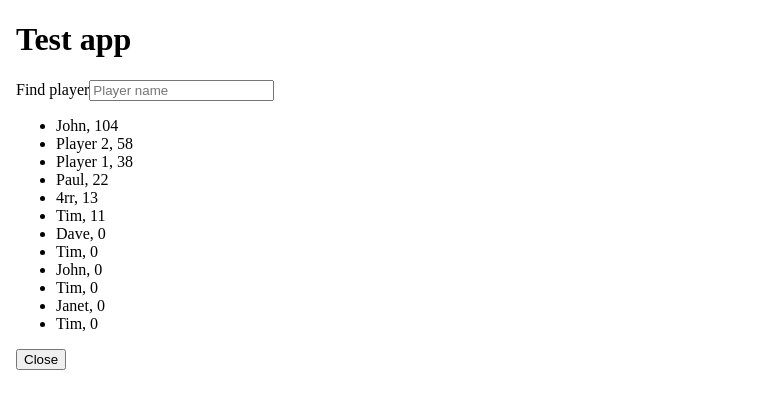
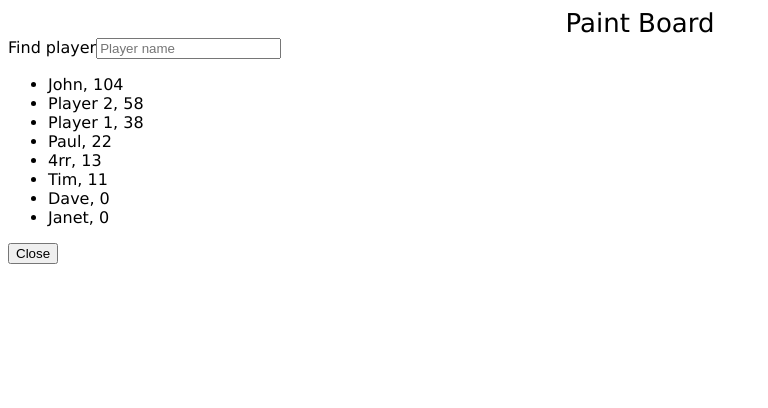
Before and after one commit to juliaranne/angular-app, an Angular app: page /leaderboard in a window 1280 px wide. Shown: the top 408 px of the page, without its empty margins (0-768 px from the left). Built offline with nearby package versions, Linux system fonts and the light colour scheme; data requests are answered from the project's data file.

Commit message:
add debounce, test against lower case

```diff
--- a/server/api/db.json
+++ b/server/api/db.json
@@ -1,63 +1,51 @@
 {
   "players": [
     {
+      "name": "player 1",
+      "display_name": "Player 1",
       "id": 1,
-      "name": "Player 1",
       "score": 38
     },
     {
+      "name": "player 2",
+      "display_name": "Player 2",
       "id": 2,
-      "name": "Player 2",
       "score": 58
     },
     {
-      "name": "Paul",
+      "name": "paul",
+      "display_name": "Paul",
       "id": 3,
       "score": 22
     },
     {
-      "name": "Dave",
+      "name": "dave",
+      "display_name": "Dave",
       "id": 4,
       "score": 0
     },
     {
-      "name": "Tim",
-      "id": 5,
-      "score": 0
-    },
-    {
-      "name": "Tim",
+      "name": "tim",
+      "display_name": "Tim",
       "id": 6,
       "score": 11
     },
     {
-      "name": "John",
-      "id": 7,
-      "score": 0
-    },
-    {
-      "name": "John",
+      "name": "john",
+      "display_name": "John",
       "id": 8,
       "score": 104
     },
     {
       "name": "4rr",
+      "display_name": "4rr",
       "id": 9,
       "score": 13
     },
     {
-      "name": "Tim",
-      "id": 10,
-      "score": 0
-    },
-    {
-      "name": "Janet",
+      "name": "janet",
+      "display_name": "Janet",
       "id": 11,
-      "score": 0
-    },
-    {
-      "name": "Tim",
-      "id": 12,
       "score": 0
     }
   ]
--- a/src/app/app.component.html
+++ b/src/app/app.component.html
@@ -6,7 +6,7 @@
   <title>Cool game</title>
 </head>
 <body>
-  <h1>Test app</h1>
+  <h1 class="site-title">Paint Board</h1>
   <router-outlet></router-outlet>
 </body>
 </html>
--- a/src/app/app.component.scss
+++ b/src/app/app.component.scss
@@ -0,0 +1,17 @@
+body,
+html{
+  padding: 0;
+  margin: 0;
+}
+
+body {
+  font-family: 'Lucida Sans', 'Lucida Sans Regular', 'Lucida Grande', 'Lucida Sans Unicode', Geneva, Verdana, sans-serif;
+}
+
+.site-title {
+  font-size: 26px;
+  text-align: center;
+  margin: 0;
+  font-weight: normal;
+  font-style: normal;
+}
--- a/src/app/home/home.component.html
+++ b/src/app/home/home.component.html
@@ -1,4 +1,4 @@
-<nav>
-  <a [routerLink]="'/players'">Create players</a>
-  <a [routerLink]="'/leaderboard'">Leaderboard</a>
+<nav class="nav">
+  <a [routerLink]="'/players'" class="nav__link">Create players</a>
+  <a [routerLink]="'/leaderboard'" class="nav__link">Leaderboard</a>
 </nav>
--- a/src/app/home/home.component.scss
+++ b/src/app/home/home.component.scss
@@ -0,0 +1,10 @@
+.nav {
+  border: 1px solid green;
+  display: inline-block;
+}
+
+.nav__link {
+  text-decoration: none;
+  padding: 10px;
+  display: block;
+}
--- a/src/app/player/create-player/create-player.component.html
+++ b/src/app/player/create-player/create-player.component.html
@@ -1,11 +1,12 @@
 <form #playerForm="ngForm" (ngSubmit)="onSubmit(playerForm.value)">
-  <label for="playerName">Name*</label>
-  <input appInputValidator #inputRef="ngModel" name="name" id="playerName" type="text" ngModel />
-  <div *ngIf="inputRef.errors && (inputRef.dirty || inputRef.touched) || inputRef.errors?.nameTaken">
-    Please enter a player name
-    <div *ngIf="inputRef.errors?.nameTaken">
-      Name already in use
-    </div>
+  <label>Name*
+    <input required appInputValidator #inputRef="ngModel" name="name" id="playerName" type="text" ngModel />
+  </label>
+  <div *ngIf="inputRef.errors?.required && (inputRef.dirty || inputRef.touched)">
+    Please create your player name
+  </div>
+  <div *ngIf="inputRef.errors?.nameTaken && (inputRef.dirty || inputRef.touched)">
+    Sorry, this name is already in use
   </div>
   <button [disabled]="!playerForm.valid">Submit</button>
 </form>
--- a/src/app/player/create-player/create-player.component.ts
+++ b/src/app/player/create-player/create-player.component.ts
@@ -1,10 +1,6 @@
 import { Component, AfterViewInit, ViewChild } from '@angular/core';
 import { PlayerService } from '../../shared/player.service';
 import { Player } from '../../shared/player.model';
-
-import { Observable } from 'rxjs/Observable';
-import { fromEvent } from 'rxjs';
-import { map, filter, debounceTime, distinctUntilChanged } from 'rxjs/operators';
 
 @Component({
   selector: 'app-create-player',
@@ -13,7 +9,7 @@ import { map, filter, debounceTime, distinctUntilChanged } from 'rxjs/operators'
 })
 export class CreatePlayer {
   @ViewChild('submitButton') submitButton: any;
-  player: Player = {name: '', id: 0, score: 0 }
+  player: Player = {name: '', id: 0, score: 0, display_name: '' }
   players: Player[] = [];
 
   constructor(private playerService: PlayerService) {
@@ -24,12 +20,12 @@ export class CreatePlayer {
   }
 
   onSubmit(formData: {name: string}) {
-    this.player.name = formData.name;
+    this.player.name = formData.name.toLowerCase();
+    this.player.display_name = formData.name;
     this.getPlayerId();
   }
 
   getPlayerId() {
-    console.log('get id');
     this.playerService.getId()
       .subscribe(id => {
         this.player.id = id
@@ -38,7 +34,6 @@ export class CreatePlayer {
   }
 
   createPlayer() {
-    console.log('create');
     this.playerService.create(this.player)
       .subscribe(players => {
         this.players = players
--- a/src/app/player/player-leaderboard/player-leaderboard.component.html
+++ b/src/app/player/player-leaderboard/player-leaderboard.component.html
@@ -1,6 +1,6 @@
 <label for="searchPlayers">Find player</label>
 <input placeholder="Player name" type="text" #searchInput name="search" id="searchPlayers" />
 <ul>
-  <li *ngFor="let player of players">{{player.name}}, {{player.score}}</li>
+  <li *ngFor="let player of players">{{player.display_name}}, {{player.score}}</li>
 </ul>
 <button [routerLink]="'/'">Close</button>
--- a/src/app/player/player-leaderboard/player-leaderboard.component.ts
+++ b/src/app/player/player-leaderboard/player-leaderboard.component.ts
@@ -2,7 +2,6 @@ import { Component, OnInit, ViewChild, AfterViewInit } from '@angular/core';
 import { PlayerService } from '../../shared/player.service';
 import { Player } from '../../shared/player.model';
 
-import { Observable } from 'rxjs/Observable';
 import { fromEvent } from 'rxjs';
 import { map, switchMap, filter, debounceTime, distinctUntilChanged } from 'rxjs/operators';
 
@@ -23,8 +22,10 @@ export class PlayerLeaderBoard implements OnInit, AfterViewInit {
 
   ngAfterViewInit() {
     fromEvent(this.getNativeElement(this.searchInput), 'keyup')
+      .pipe(debounceTime(200))
+      .pipe(distinctUntilChanged())
       .pipe(map((event: any) => event.target.value))
-      .pipe(switchMap(term => this.playerService.search(term)))
+      .pipe(switchMap(term => this.playerService.search(term.toLowerCase())))
       .subscribe(results => this.players = results);
   }
 
--- a/src/app/shared/name-input-validator.directive.ts
+++ b/src/app/shared/name-input-validator.directive.ts
@@ -1,8 +1,8 @@
-import { AsyncValidator, AbstractControl, NG_ASYNC_VALIDATORS, Validator, ValidationErrors } from '@angular/forms';
+import { AsyncValidator, AbstractControl, NG_ASYNC_VALIDATORS, ValidationErrors } from '@angular/forms';
 import { Directive } from '@angular/core';
 import { PlayerService } from './player.service';
-import {Observable} from 'rxjs';
-import { map, filter } from 'rxjs/operators';
+import {Observable, of} from 'rxjs';
+import { map } from 'rxjs/operators';
 
 @Directive({
   selector: '[appInputValidator]',
@@ -17,8 +17,8 @@ export class inputNameValidatorDirective implements AsyncValidator {
   constructor(private playerService: PlayerService) { }
 
   validate(control: AbstractControl): Observable<ValidationErrors | null> {
-    return this.playerService.checkIfNameExists(control.value).pipe(
-      map((result) => result.length ? {nameTaken: 'already taken'} : null)
+    return this.playerService.checkIfNameExists(control.value.trim()).pipe(
+      map((result) => result.length ? { nameTaken: 'already taken' } : null)
     );
   }
 }
--- a/src/app/shared/player.model.ts
+++ b/src/app/shared/player.model.ts
@@ -1,5 +1,6 @@
 export interface Player {
   id: number;
   name: string;
+  display_name: string;
   score: number;
 }
--- a/src/app/shared/player.service.ts
+++ b/src/app/shared/player.service.ts
@@ -23,7 +23,7 @@ export class PlayerService {
 
   checkIfNameExists(value: string) {
     return this.http.get(BASE_URL)
-      .pipe(map((response: any) => response.filter((item:Player) => item.name.toLowerCase() === value?.toLowerCase())));
+      .pipe(map((response: any) => response.filter((item:Player) => item.name === value?.toLowerCase())));
   }
 
   create(player: Player) {
```
